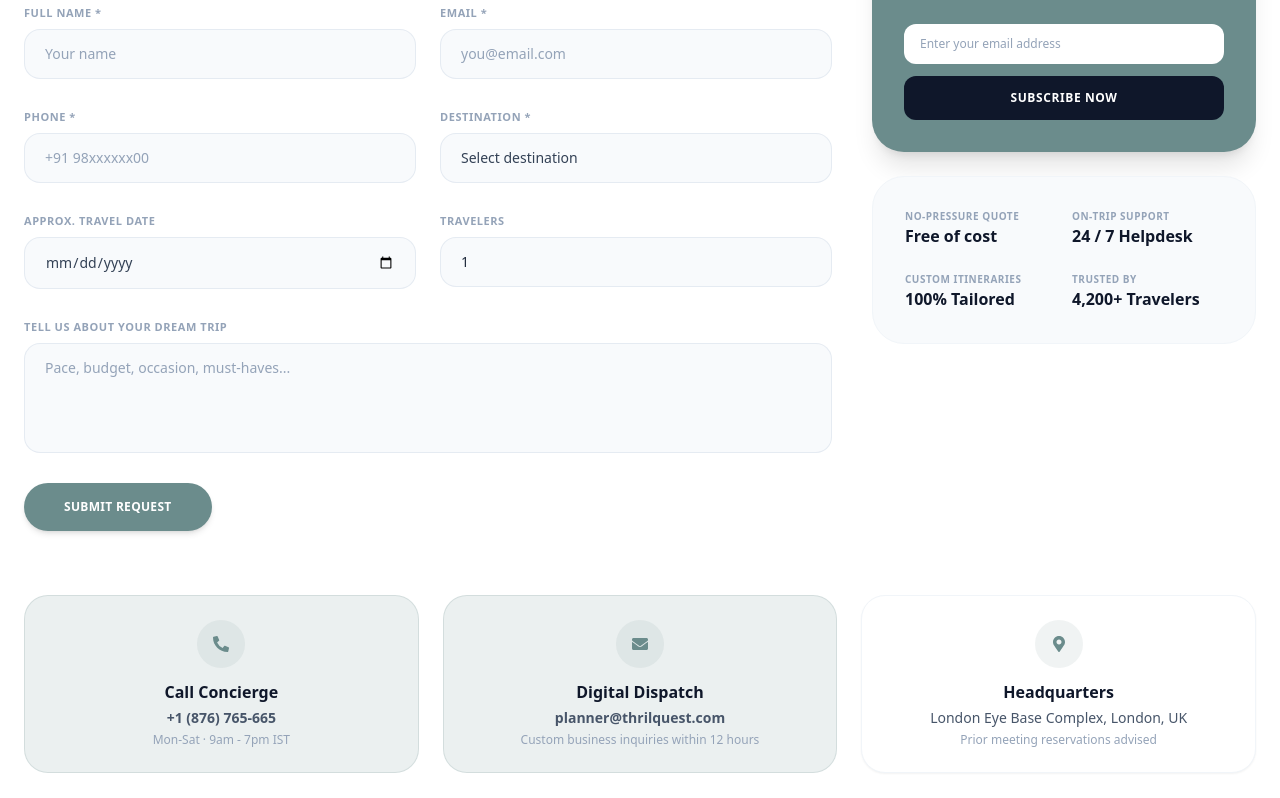
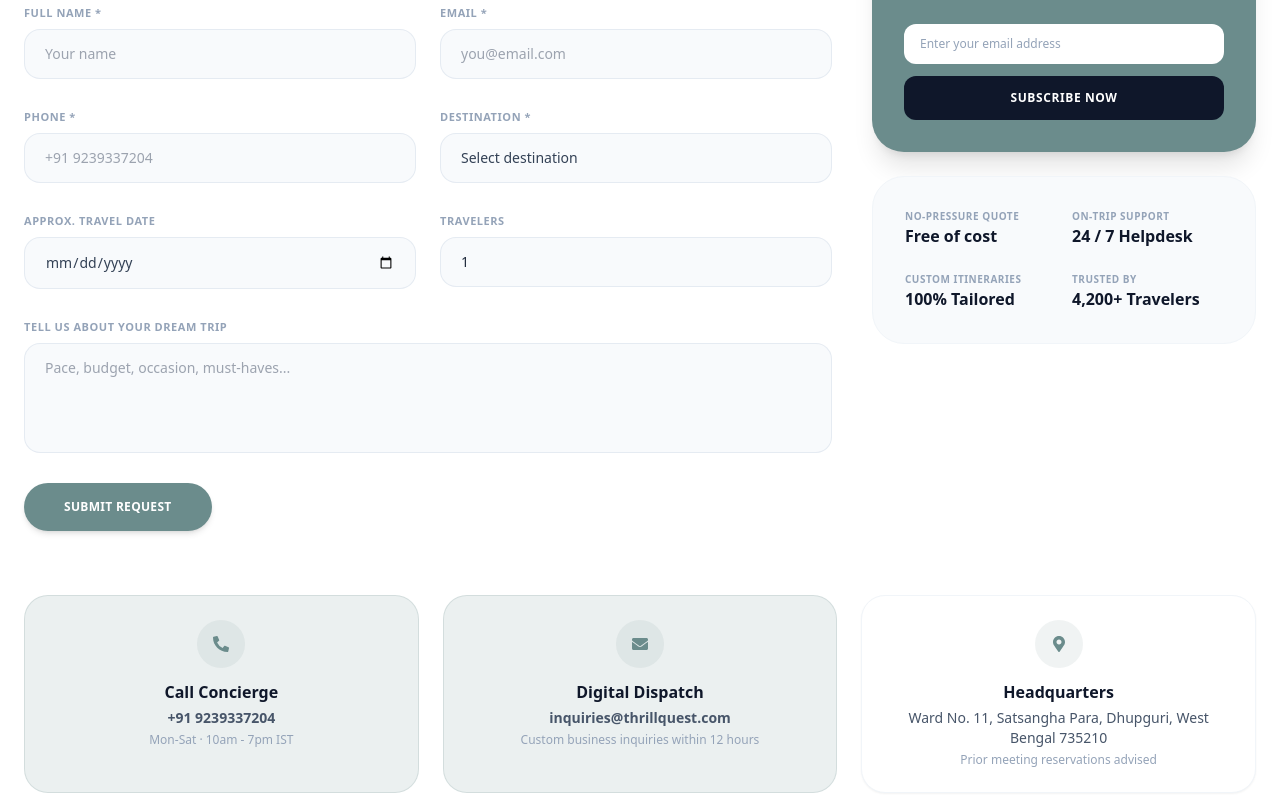
Before and after one commit to Arpita16998/thrillquest, a React (Vite) app: page /contact in a window 1280 px wide. Shown: the part 662-1460 px from the top of the page. Built offline with nearby package versions, Linux system fonts and the light colour scheme.

Commit message:
Thrillquest map display

```diff
--- a/src/pages/Contact.jsx
+++ b/src/pages/Contact.jsx
@@ -35,9 +35,8 @@ const Contact = () => {
   return (
     <div className="bg-white min-h-screen font-sans text-slate-800">
 
-      {/* 1. TOP HERO BANNER (Matches fddsf.jpg Banner Frame & Chevron Accents) */}
+      {/* 1. TOP HERO BANNER */}
       <section className="bg-[#e4ecec] py-20 px-6 relative overflow-hidden text-center">
-        {/* Left Decorative Chevrons */}
         <div className="absolute left-10 top-1/2 -translate-y-1/2 hidden md:flex text-[#bcccbc] text-3xl tracking-tighter opacity-60 font-light select-none">
           <FaChevronRight /><FaChevronRight /><FaChevronRight /><FaChevronRight /><FaChevronRight />
         </div>
@@ -50,13 +49,12 @@ const Contact = () => {
           </p>
         </div>
 
-        {/* Right Decorative Chevrons */}
         <div className="absolute right-10 top-1/2 -translate-y-1/2 hidden md:flex text-[#bcccbc] text-3xl tracking-tighter opacity-60 font-light select-none">
           <FaChevronRight /><FaChevronRight /><FaChevronRight /><FaChevronRight /><FaChevronRight />
         </div>
       </section>
 
-      {/* 2. LOGO PLACEHOLDER BAR (Matches fddsf.jpg Logo Strip Area) */}
+      {/* 2. LOGO PLACEHOLDER BAR */}
       <div className="border-b border-slate-100 bg-slate-50/50 py-8 px-6">
         <div className="max-w-6xl mx-auto flex flex-wrap justify-between items-center gap-8 opacity-40 grayscale select-none">
           <span className="font-serif font-black tracking-widest text-lg">THRIL QUEST EXPEDITIONS</span>
@@ -66,11 +64,11 @@ const Contact = () => {
         </div>
       </div>
 
-      {/* 3. MAIN SPLIT INTERACTIVE AREA (Layout from fddsf.jpg, Fields from Screenshot 2026-07-04 145632.jpg) */}
+      {/* 3. MAIN SPLIT INTERACTIVE AREA */}
       <section className="max-w-7xl mx-auto px-6 py-16">
         <div className="grid grid-cols-1 lg:grid-cols-12 gap-10 items-start">
 
-          {/* LEFT CHASSIS: Form Content & Parameters */}
+          {/* LEFT CHASSIS: Form */}
           <div className="lg:col-span-8 space-y-8">
             <div className="space-y-3">
               <h2 className="text-3xl font-black text-slate-900 tracking-tight">
@@ -84,110 +82,78 @@ const Contact = () => {
             <form onSubmit={handleFormSubmit} className="space-y-6">
               <div className="grid grid-cols-1 md:grid-cols-2 gap-6">
 
-                {/* Full Name Input */}
                 <div className="space-y-1.5">
                   <label className="text-[11px] font-bold tracking-wider text-slate-400 uppercase">Full Name *</label>
                   <input
-                    type="text"
-                    name="fullName"
-                    required
-                    placeholder="Your name"
-                    value={formData.fullName}
-                    onChange={handleInputChange}
-                    className="w-full bg-slate-50 border border-slate-200/80 rounded-2xl px-5 py-3.5 text-sm text-slate-800 placeholder-slate-400 focus:outline-none focus:border-[#7fa0a0] focus:bg-white transition-all"
+                    type="text" name="fullName" required placeholder="Your name"
+                    value={formData.fullName} onChange={handleInputChange}
+                    className="w-full bg-slate-50 border border-slate-200/80 rounded-2xl px-5 py-3.5 text-sm text-slate-800 focus:outline-none focus:border-[#7fa0a0] focus:bg-white transition-all"
                   />
                 </div>
 
-                {/* Email Input */}
                 <div className="space-y-1.5">
                   <label className="text-[11px] font-bold tracking-wider text-slate-400 uppercase">Email *</label>
                   <input
-                    type="email"
-                    name="email"
-                    required
-                    placeholder="you@email.com"
-                    value={formData.email}
-                    onChange={handleInputChange}
-                    className="w-full bg-slate-50 border border-slate-200/80 rounded-2xl px-5 py-3.5 text-sm text-slate-800 placeholder-slate-400 focus:outline-none focus:border-[#7fa0a0] focus:bg-white transition-all"
+                    type="email" name="email" required placeholder="you@email.com"
+                    value={formData.email} onChange={handleInputChange}
+                    className="w-full bg-slate-50 border border-slate-200/80 rounded-2xl px-5 py-3.5 text-sm text-slate-800 focus:outline-none focus:border-[#7fa0a0] focus:bg-white transition-all"
                   />
                 </div>
 
-                {/* Phone Input */}
                 <div className="space-y-1.5">
                   <label className="text-[11px] font-bold tracking-wider text-slate-400 uppercase">Phone *</label>
                   <input
-                    type="text"
-                    name="phone"
-                    required
-                    placeholder="+91 98xxxxxx00"
-                    value={formData.phone}
-                    onChange={handleInputChange}
-                    className="w-full bg-slate-50 border border-slate-200/80 rounded-2xl px-5 py-3.5 text-sm text-slate-800 placeholder-slate-400 focus:outline-none focus:border-[#7fa0a0] focus:bg-white transition-all"
+                    type="text" name="phone" required placeholder="+91 9239337204"
+                    value={formData.phone} onChange={handleInputChange}
+                    className="w-full bg-slate-50 border border-slate-200/80 rounded-2xl px-5 py-3.5 text-sm text-slate-800 focus:outline-none focus:border-[#7fa0a0] focus:bg-white transition-all"
                   />
                 </div>
 
-                {/* Destination Selector Dropdown */}
                 <div className="space-y-1.5">
                   <label className="text-[11px] font-bold tracking-wider text-slate-400 uppercase">Destination *</label>
                   <select
-                    name="destination"
-                    required
-                    value={formData.destination}
-                    onChange={handleInputChange}
+                    name="destination" required value={formData.destination} onChange={handleInputChange}
                     className="w-full bg-slate-50 border border-slate-200/80 rounded-2xl px-5 py-3.5 text-sm text-slate-700 focus:outline-none focus:border-[#7fa0a0] focus:bg-white transition-all appearance-none cursor-pointer"
                   >
                     <option value="" disabled>Select destination</option>
                     <option value="Ladakh">Ladakh (India)</option>
-                    <option value="Nathula">Nathula Pass (India)</option>
+                    <option value="Kashmir">Kashmir (India)</option>
+                    <option value="Andaman">Andaman (India)</option>
+                    <option value="North East India">North East India (India)</option>
+                    <option value="Sri Lanka">Sri Lanka (International)</option>
                     <option value="Bali">Bali (International)</option>
                     <option value="Dubai">Dubai (International)</option>
-                    <option value="Sri Lanka">Sri Lanka (International)</option>
-                    <option value="Vietnam">Vietnam (International)</option>
                     <option value="Thailand">Thailand (International)</option>
                   </select>
                 </div>
 
-                {/* Travel Date */}
                 <div className="space-y-1.5">
                   <label className="text-[11px] font-bold tracking-wider text-slate-400 uppercase">Approx. Travel Date</label>
                   <input
-                    type="date"
-                    name="travelDate"
-                    value={formData.travelDate}
-                    onChange={handleInputChange}
+                    type="date" name="travelDate" value={formData.travelDate} onChange={handleInputChange}
                     className="w-full bg-slate-50 border border-slate-200/80 rounded-2xl px-5 py-3.5 text-sm text-slate-700 focus:outline-none focus:border-[#7fa0a0] focus:bg-white transition-all"
                   />
                 </div>
 
-                {/* Travelers Count */}
                 <div className="space-y-1.5">
                   <label className="text-[11px] font-bold tracking-wider text-slate-400 uppercase">Travelers</label>
                   <input
-                    type="number"
-                    name="travelers"
-                    min="1"
-                    value={formData.travelers}
-                    onChange={handleInputChange}
+                    type="number" name="travelers" min="1" value={formData.travelers} onChange={handleInputChange}
                     className="w-full bg-slate-50 border border-slate-200/80 rounded-2xl px-5 py-3.5 text-sm text-slate-800 focus:outline-none focus:border-[#7fa0a0] focus:bg-white transition-all"
                   />
                 </div>
 
               </div>
 
-              {/* Tell Us About Your Dream Trip Textarea */}
               <div className="space-y-1.5">
                 <label className="text-[11px] font-bold tracking-wider text-slate-400 uppercase">Tell us about your dream trip</label>
                 <textarea
-                  name="dreamTrip"
-                  rows="4"
-                  placeholder="Pace, budget, occasion, must-haves..."
-                  value={formData.dreamTrip}
-                  onChange={handleInputChange}
-                  className="w-full bg-slate-50 border border-slate-200/80 rounded-2xl px-5 py-3.5 text-sm text-slate-800 placeholder-slate-400 focus:outline-none focus:border-[#7fa0a0] focus:bg-white transition-all resize-none"
+                  name="dreamTrip" rows="4" placeholder="Pace, budget, occasion, must-haves..."
+                  value={formData.dreamTrip} onChange={handleInputChange}
+                  className="w-full bg-slate-50 border border-slate-200/80 rounded-2xl px-5 py-3.5 text-sm text-slate-800 focus:outline-none focus:border-[#7fa0a0] focus:bg-white transition-all resize-none"
                 />
               </div>
 
-              {/* Submit Action Button */}
               <button
                 type="submit"
                 className="bg-[#6b8c8c] hover:bg-[#587575] text-white font-bold tracking-wide text-xs uppercase px-10 py-4 rounded-full transition-colors shadow-md active:scale-95"
@@ -197,10 +163,8 @@ const Contact = () => {
             </form>
           </div>
 
-          {/* RIGHT CHASSIS: Guarantee Guard & Newsletter (Layout block from fddsf.jpg + Data from Screenshot 2026-07-04 145632.jpg) */}
+          {/* RIGHT CHASSIS: Info & Newsletter */}
           <div className="lg:col-span-4 space-y-6">
-
-            {/* The Custom Informational Panel (Styled exactly like the newsletter card block in fddsf.jpg) */}
             <div className="bg-[#6b8c8c] text-white rounded-[2rem] p-8 space-y-6 shadow-xl">
               <div className="space-y-2">
                 <h3 className="text-xl font-bold tracking-tight">Our Newsletters</h3>
@@ -211,11 +175,8 @@ const Contact = () => {
 
               <form onSubmit={handleNewsletterSubmit} className="space-y-3">
                 <input
-                  type="email"
-                  required
-                  placeholder="Enter your email address"
-                  value={newsletterEmail}
-                  onChange={(e) => setNewsletterEmail(e.target.value)}
+                  type="email" required placeholder="Enter your email address"
+                  value={newsletterEmail} onChange={(e) => setNewsletterEmail(e.target.value)}
                   className="w-full bg-white text-slate-900 rounded-xl px-4 py-3 text-xs placeholder-slate-400 focus:outline-none"
                 />
                 <button
@@ -227,7 +188,6 @@ const Contact = () => {
               </form>
             </div>
 
-            {/* Thril Quest Brand Metrics Sidebar Unit */}
             <div className="bg-slate-50 border border-slate-100 rounded-[2rem] p-8 grid grid-cols-2 gap-x-4 gap-y-6">
               <div className="space-y-0.5">
                 <span className="text-[10px] font-bold text-slate-400 uppercase tracking-wider block">NO-PRESSURE QUOTE</span>
@@ -246,36 +206,33 @@ const Contact = () => {
                 <span className="text-base font-black text-slate-900">4,200+ Travelers</span>
               </div>
             </div>
-
           </div>
 
         </div>
       </section>
 
-      {/* 4. THREE INFOMATIONAL CARDS (Matches fddsf.jpg 3-Column Info Panel Layout) */}
+      {/* 4. THREE INFORMATIONAL CARDS */}
       <section className="max-w-7xl mx-auto px-6 pb-16">
         <div className="grid grid-cols-1 md:grid-cols-3 gap-6">
 
-          {/* Phone Info Card */}
           <div className="bg-[#9bb4b4]/20 border border-[#9bb4b4]/30 rounded-3xl p-6 flex flex-col items-center text-center space-y-3">
             <div className="w-12 h-12 rounded-full bg-[#6b8c8c]/10 text-[#6b8c8c] flex items-center justify-center">
               <FaPhoneAlt size={16} />
             </div>
             <div className="space-y-1">
               <h4 className="text-base font-bold text-slate-900">Call Concierge</h4>
-              <p className="text-sm text-slate-600 font-semibold">+1 (876) 765-665</p>
-              <p className="text-xs text-slate-400">Mon-Sat · 9am - 7pm IST</p>
+              <p className="text-sm text-slate-600 font-semibold">+91 9239337204</p>
+              <p className="text-xs text-slate-400">Mon-Sat · 10am - 7pm IST</p>
             </div>
           </div>
 
-          {/* Email Info Card */}
           <div className="bg-[#9bb4b4]/20 border border-[#9bb4b4]/30 rounded-3xl p-6 flex flex-col items-center text-center space-y-3">
             <div className="w-12 h-12 rounded-full bg-[#6b8c8c]/10 text-[#6b8c8c] flex items-center justify-center">
               <FaEnvelope size={16} />
             </div>
             <div className="space-y-1">
               <h4 className="text-base font-bold text-slate-900">Digital Dispatch</h4>
-              <p className="text-sm text-slate-600 font-semibold">planner@thrilquest.com</p>
+              <p className="text-sm text-slate-600 font-semibold">inquiries@thrillquest.com</p>
               <p className="text-xs text-slate-400">Custom business inquiries within 12 hours</p>
             </div>
           </div>
@@ -287,7 +244,7 @@ const Contact = () => {
             </div>
             <div className="space-y-1">
               <h4 className="text-base font-bold text-slate-900">Headquarters</h4>
-              <p className="text-sm text-slate-600 font-medium px-4">London Eye Base Complex, London, UK</p>
+              <p className="text-sm text-slate-600 font-medium px-4">Ward No. 11, Satsangha Para, Dhupguri, West Bengal 735210</p>
               <p className="text-xs text-slate-400">Prior meeting reservations advised</p>
             </div>
           </div>
@@ -295,12 +252,12 @@ const Contact = () => {
         </div>
       </section>
 
-      {/* 5. FULL WIDTH GEOGRAPHIC MAP COMPONENT (Matches fddsf.jpg Map Frame Placement) */}
+      {/* 5. FULL WIDTH GEOGRAPHIC MAP COMPONENT */}
       <section className="w-full px-6 pb-16 max-w-7xl mx-auto">
         <div className="w-full h-96 rounded-[2rem] overflow-hidden shadow-inner border border-slate-200/60 relative">
           <iframe
             title="Thril Quest Base Location"
-            src="https://www.google.com/maps/embed?pb=!1m18!1m12!1m3!1m4!1s0x487604b900d26973%3A0x4291f3172409ea92!2sLastminute.com+London+Eye!8m2!3d51.503324!4d-0.119543!3m2!1i1024!2i768!4f13.1!3m3!1m2!1s0x0%3A0x0!2zNTHCsDMwJzEyLjAiTiAwwrAwNycxMC4zIlc!5e0!3m2!1sen!2sin!4v1680000000000!5m2!1sen!2sin"
+            src="https://maps.google.com/maps?q=Thrill%20Quest%20Dhupguri%20Satsangha%20Para&t=k&z=19&ie=UTF8&iwloc=A&output=embed"
             className="w-full h-full border-none"
             allowFullScreen=""
             loading="lazy"
```
Also changed, not shown: src/components/Hero/Hero.jsx (+6 -4 lines), 1 other file (tests, documents, lock files or other folders).
